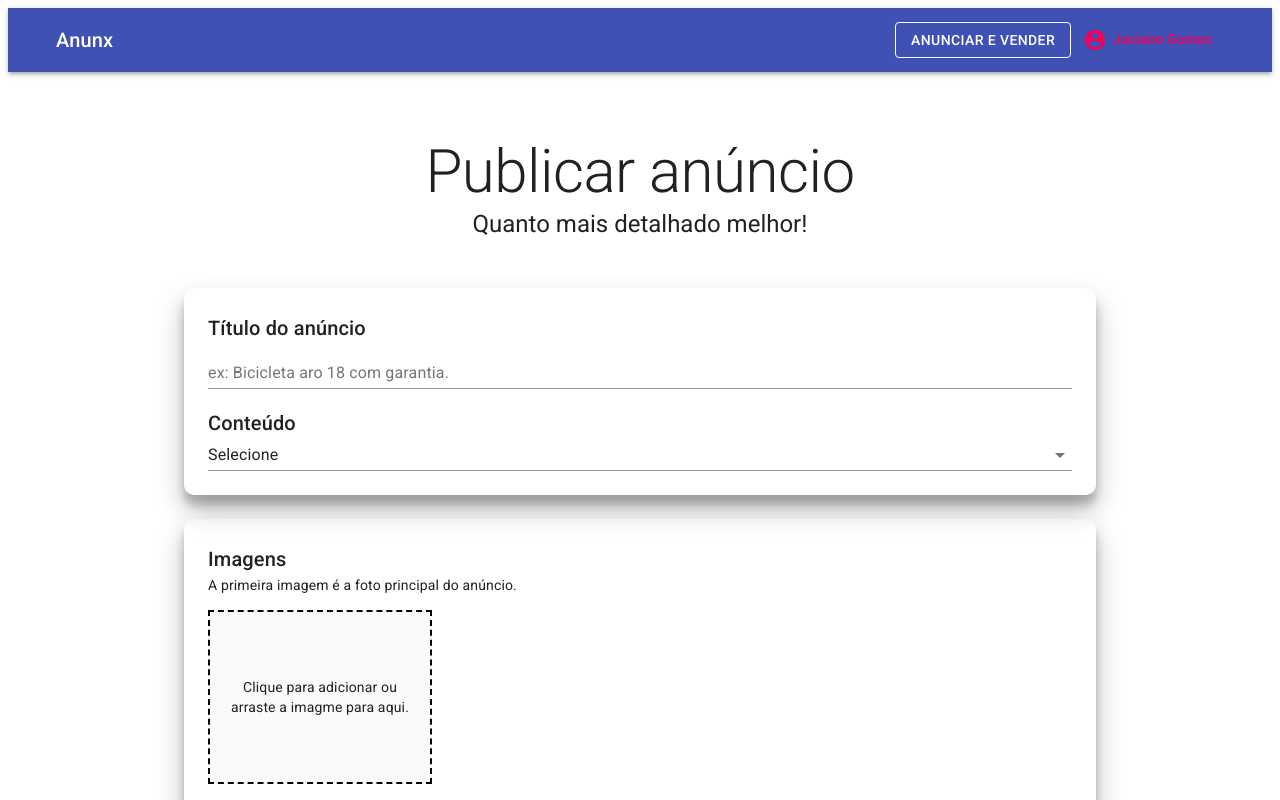
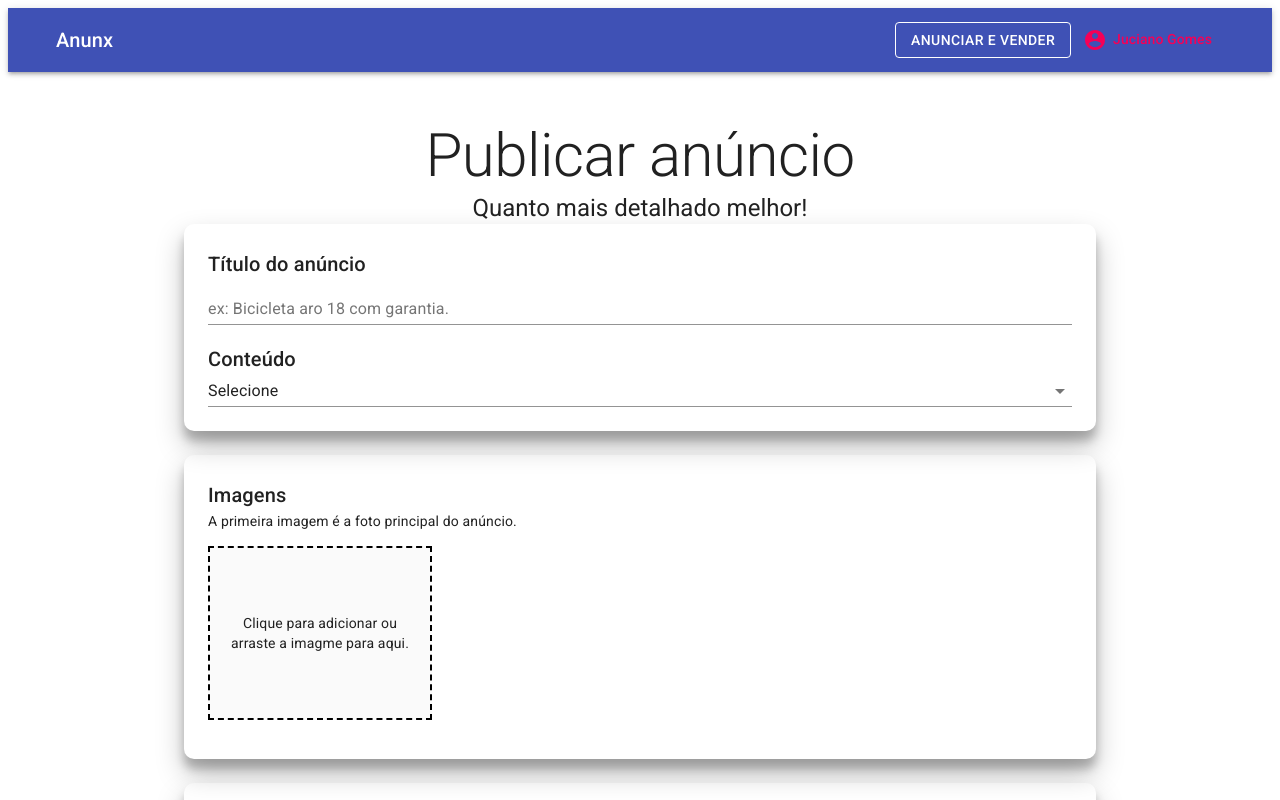
Before and after one commit to Juciano-Farias/anunx, a Next.js app: page /user/publish in a window 1280 px wide. Shown: the top 800 px of the page. Built offline with nearby package versions, Linux system fonts and the light colour scheme.

Commit message:
adicionando container no template

```diff
--- a/pages/index.js
+++ b/pages/index.js
@@ -16,9 +16,6 @@
 import { ThemeContext } from '@emotion/react'
 
 const useStyels = makeStyles((theme) => ({
-    searchContainer: {
-        padding: theme.spacing(8, 10, 6)
-    },
     searchBox: {
         display: 'flex',
         justifyContent: 'center',
@@ -34,7 +31,7 @@
     const classes = useStyels()
     return(
         <TemplateDefault>
-            <Container maxWidth="md" className={classes.searchContainer}>
+            <Container maxWidth="md">
                 <Typography component="h1" variant="h3" align="center" color="textPrimary">
                     O que deseja encontrar?
                 </Typography>
--- a/pages/user/dashboard.js
+++ b/pages/user/dashboard.js
@@ -13,9 +13,6 @@
 import TemplateDfault from '../../src/templates/Default'
 
 const useStyles = makeStyles((theme) => ({
-  container: {
-    padding: theme.spacing(8, 0, 6)
-  },
   cardMedia: {
     paddingTop: '56%'
   },
@@ -30,7 +27,7 @@
 
   return (
     <TemplateDfault>
-      <Container maxWidth="sm" className={classes.container}>
+      <Container maxWidth="sm">
       <Typography component="h1" variant="h2" align="center">
         Meus Anúncios
       </Typography>
--- a/pages/user/publish.js
+++ b/pages/user/publish.js
@@ -22,9 +22,6 @@
 const useStyles = makeStyles((theme) => ({
     mask:{},
     mainImage: {},
-    container: {
-      padding: theme.spacing(8, 0, 6)
-    },
     box: {
         backgroundColor: theme.palette.background.white,
         padding: theme.spacing(3),
@@ -113,7 +110,7 @@
 
     return(
         <TemplateDefault>
-            <Container maxWidth="sm" className={classes.container}>
+            <Container maxWidth="sm">
                 <Typography component="h1" variant="h2" align="center" color="textPrimary">
                     Publicar anúncio
                 </Typography>
--- a/src/components/Footer.js
+++ b/src/components/Footer.js
@@ -4,7 +4,6 @@
 const useStyles = makeStyles((theme) => ({
     footer: {
         borderTop: `1px solid gray`,
-        marginTop: theme.spacing(8),
         paddingTop: theme.spacing(3),
         paddingBottom: theme.spacing(3),
         [theme.breakpoints.up('sm')]: {
--- a/src/templates/Default.js
+++ b/src/templates/Default.js
@@ -1,11 +1,23 @@
+import { Box } from '@material-ui/core'
+import { makeStyles } from '@material-ui/core'
 import Header from '../components/Header'
 import Footer from '../components/Footer'
 
+const useStyles = makeStyles((theme) => ({
+    container: {
+        padding: theme.spacing(6, 0, 6)
+    }
+}))
+
 const Default = ({ children }) => {
+    const classes = useStyles()
+
     return(
         <>
             <Header />
+            <Box className={classes.container}>
             {children}
+            </Box>
             <Footer />
         </>
     )
```
